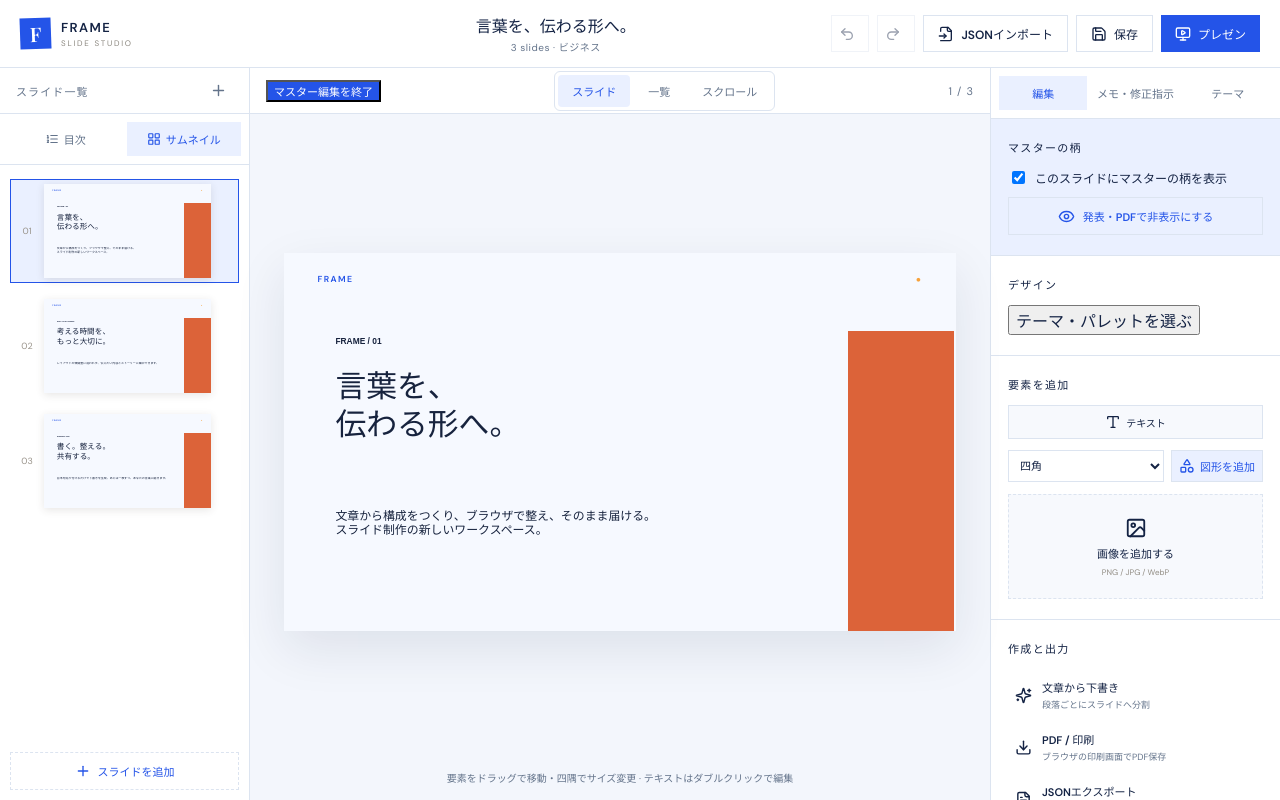
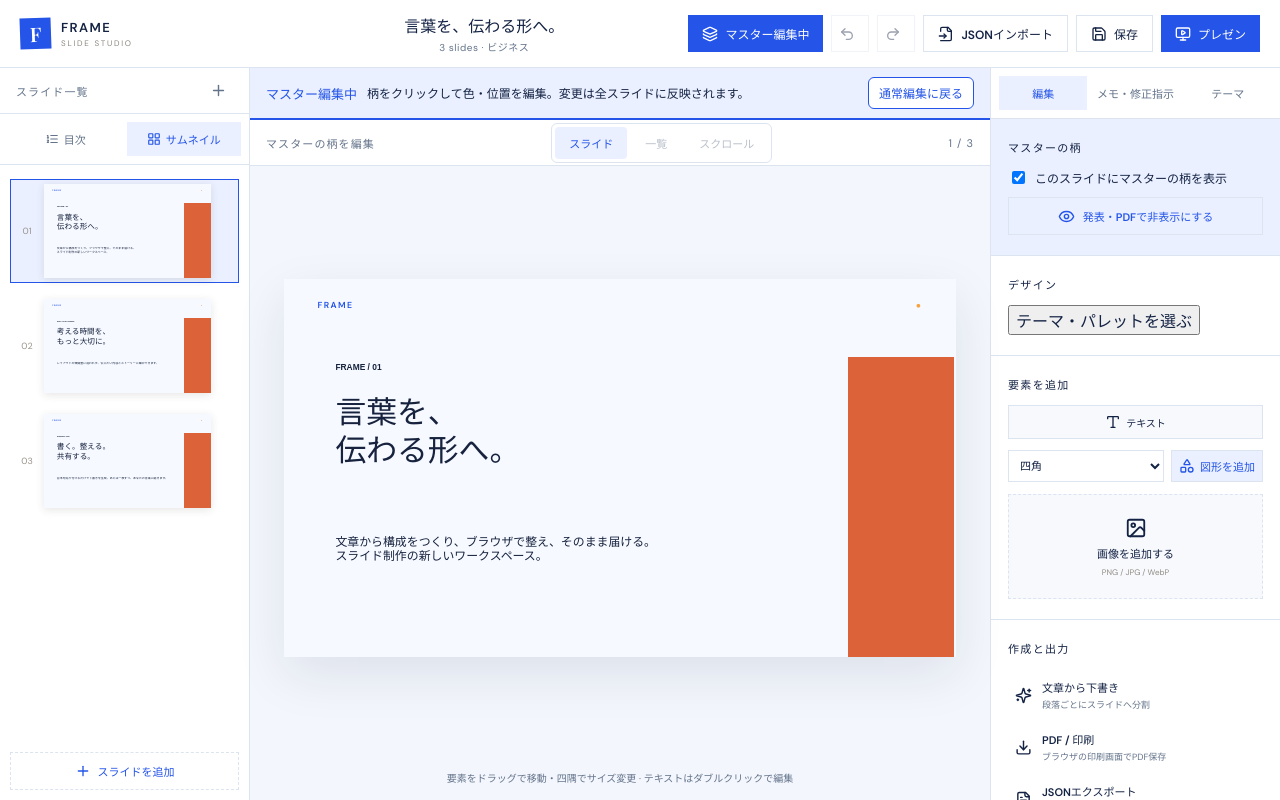
Before and after one commit to miranova-studio/ai-slide-studio, a React (Vite) app: page / in a window 1280 px wide. Both pictures are taken after a click on the button "マスター編集". Built offline with nearby package versions, Linux system fonts and the light colour scheme.

Commit message:
Expose master edit mode and clarify shared decoration workflow

```diff
--- a/src/App.tsx
+++ b/src/App.tsx
@@ -8,6 +8,7 @@ import {
   FileText,
   Image as ImageIcon,
   LayoutGrid,
+  Layers3,
   ListOrdered,
   MonitorPlay,
   Plus,
@@ -1060,6 +1061,22 @@ export default function App() {
           </div>
           <div className="header-actions">
             <button
+              className={
+                masterMode ? "master-menu-button active" : "master-menu-button"
+              }
+              aria-pressed={masterMode}
+              onClick={() => {
+                setMasterMode((value) => !value);
+                setSelectedId(undefined);
+                setEditingTextId(undefined);
+                setPanelTab("edit");
+                setViewMode("slide");
+              }}
+            >
+              <Layers3 size={16} />
+              {masterMode ? "マスター編集中" : "マスター編集"}
+            </button>
+            <button
               className="ghost history-button"
               onClick={undo}
               disabled={!historyRef.current.past.length}
@@ -1212,20 +1229,27 @@ export default function App() {
             </button>
           </aside>
           <section className="workspace">
+            {masterMode && (
+              <div className="master-mode-banner" role="status">
+                <div>
+                  <strong>マスター編集中</strong>
+                  <span>
+                    柄をクリックして色・位置を編集。変更は全スライドに反映されます。
+                  </span>
+                </div>
+                <button
+                  onClick={() => {
+                    setMasterMode(false);
+                    setSelectedId(undefined);
+                    setEditingTextId(undefined);
+                  }}
+                >
+                  通常編集に戻る
+                </button>
+              </div>
+            )}
             <div className="workspace-bar">
-              <button
-                className={
-                  masterMode ? "master-toggle active" : "master-toggle"
-                }
-                onClick={() => {
-                  setMasterMode((value) => !value);
-                  setSelectedId(undefined);
-                  setEditingTextId(undefined);
-                  setViewMode("slide");
-                }}
-              >
-                {masterMode ? "マスター編集を終了" : "マスター編集"}
-              </button>
+              <span>{masterMode ? "マスターの柄を編集" : "スライド編集"}</span>
               <div
                 className="view-switch"
                 role="tablist"
@@ -1243,6 +1267,7 @@ export default function App() {
                   role="tab"
                   aria-selected={viewMode === "grid"}
                   className={viewMode === "grid" ? "active" : ""}
+                  disabled={masterMode}
                   onClick={() => setViewMode("grid")}
                 >
                   一覧
@@ -1251,6 +1276,7 @@ export default function App() {
                   role="tab"
                   aria-selected={viewMode === "scroll"}
                   className={viewMode === "scroll" ? "active" : ""}
+                  disabled={masterMode}
                   onClick={() => setViewMode("scroll")}
                 >
                   スクロール
@@ -1262,7 +1288,7 @@ export default function App() {
             </div>
             {viewMode === "slide" ? (
               <div
-                className={`canvas-wrap ${activeSlide.hidden ? "is-hidden" : ""}`}
+                className={`canvas-wrap ${activeSlide.hidden && !masterMode ? "is-hidden" : ""}`}
               >
                 <SlideCanvas
                   slide={activeSlide}
--- a/src/styles.css
+++ b/src/styles.css
@@ -311,9 +311,49 @@ main {
 .accent-shape {
   display: none;
 }
-.master-toggle.active {
+.master-menu-button {
+  background: var(--ui-primary-soft);
+  color: var(--ui-primary);
+  font-weight: 700;
+}
+.master-menu-button.active {
   background: var(--ui-primary);
   color: white;
+}
+.master-mode-banner {
+  display: flex;
+  align-items: center;
+  justify-content: space-between;
+  gap: 14px;
+  padding: 9px 16px;
+  background: var(--ui-primary-soft);
+  border-bottom: 2px solid var(--ui-primary);
+  color: var(--ui-text);
+  font-size: 12px;
+}
+.master-mode-banner div {
+  display: flex;
+  flex-wrap: wrap;
+  align-items: center;
+  gap: 10px;
+}
+.master-mode-banner strong {
+  color: var(--ui-primary);
+  font-size: 13px;
+}
+.master-mode-banner button {
+  border: 1px solid var(--ui-primary);
+  border-radius: 6px;
+  background: white;
+  color: var(--ui-primary);
+  padding: 6px 10px;
+  font-weight: 700;
+  cursor: pointer;
+  white-space: nowrap;
+}
+.view-switch button:disabled {
+  opacity: 0.45;
+  cursor: not-allowed;
 }
 .master-visibility {
   display: flex;
```
Also changed, not shown: 3 other files (tests, documents, lock files or other folders).
